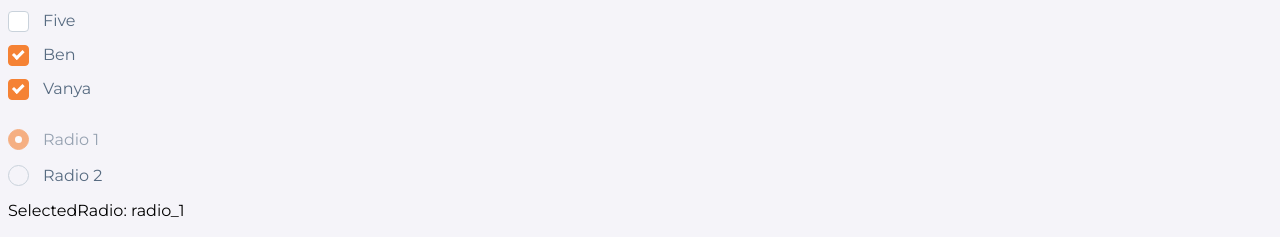
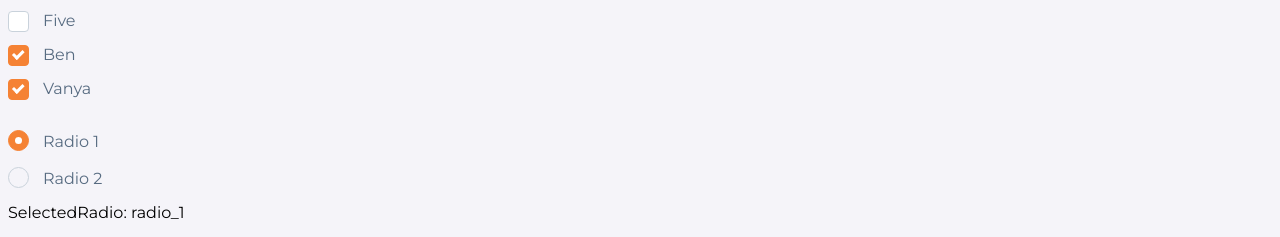
Before and after one commit to GaspariGit/gaspari-ui, a Vue app: page /helloworld in a window 1280 px wide. Shown: the part 9769-10006 px from the top of the page. Built offline with nearby package versions, Linux system fonts and the light colour scheme; no server answers.

Commit message:
Sistemare radiogroup + aggiornare documentazione

```diff
--- a/sandbox/HelloWorld.vue
+++ b/sandbox/HelloWorld.vue
@@ -97,7 +97,7 @@
 							label: 'Radio 1',
 							value: 'radio_1',
 							name: 'radio_group',
-							disabled: true
+							disabled: false
 						},
 						{
 							id: 'input_445',
--- a/src/assets/sass/components/_custom-radio-group.scss
+++ b/src/assets/sass/components/_custom-radio-group.scss
@@ -55,6 +55,7 @@
         &__radio-label {
             color: $secondary_color;
             cursor: pointer;
+            margin-top: 3px;
         }
     }
 }
--- a/src/components/ui/CustomRadioGroup.vue
+++ b/src/components/ui/CustomRadioGroup.vue
@@ -17,7 +17,7 @@
                 :checked="option.value == value"
                 @change="checkRadio"
             >
-            <span class="custom-radio-group__single-radio__radio"></span>
+            <span class="custom-radio-group__single-radio__radio" @click="test"></span>
             <label
                 class="custom-radio-group__single-radio__radio-label"
                 :for="option.id"
@@ -50,7 +50,11 @@ export default defineComponent({
             context.emit('update:value', target.value)
         }
 
-        return { checkRadio }
+        const test = () => {
+            console.log('amjkejhc')
+        }
+
+        return { checkRadio, test }
     }
 });
 </script>
```
